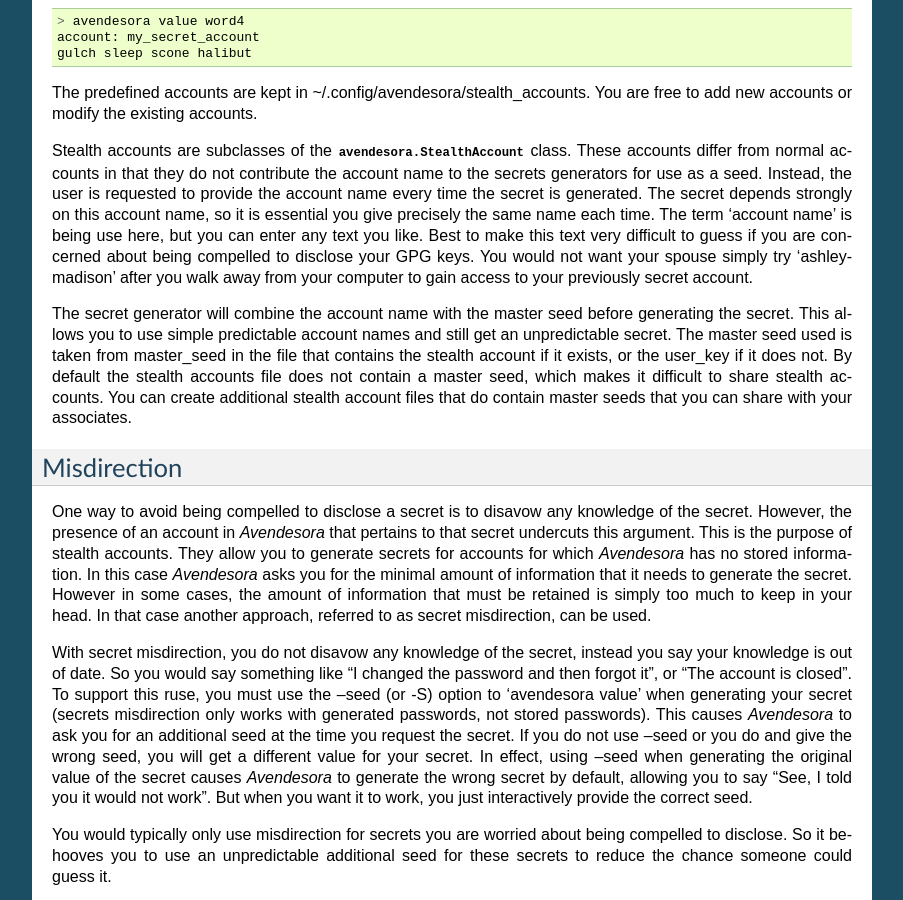
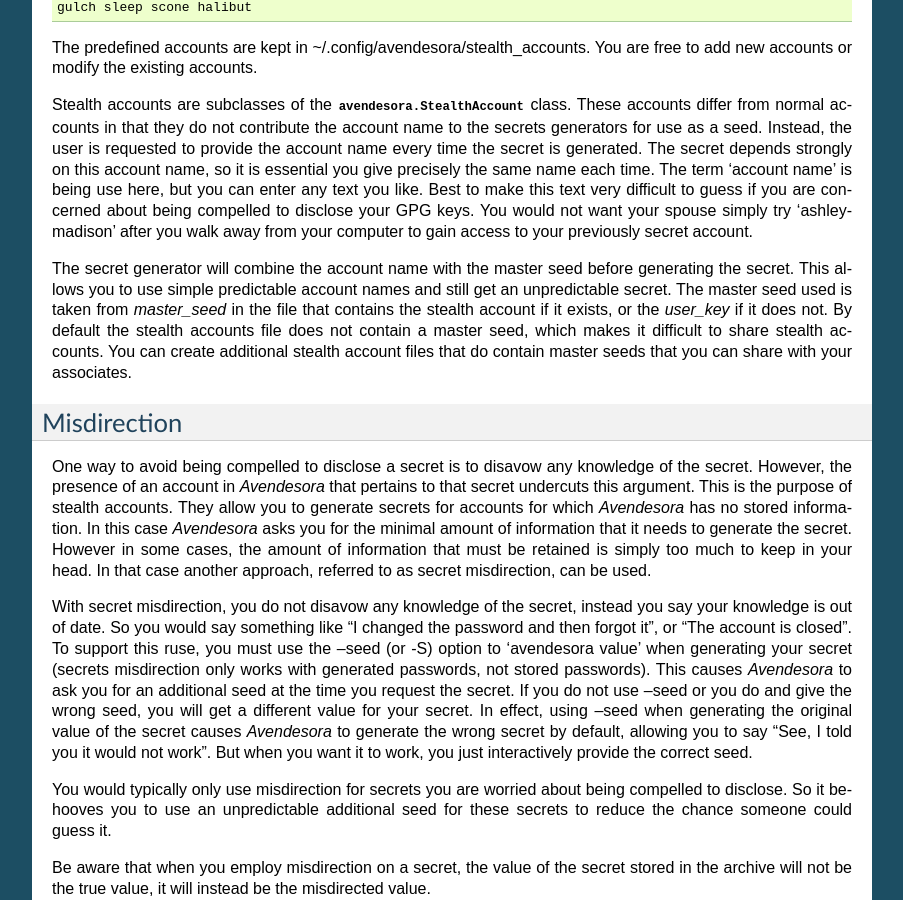
Before and after one commit to KenKundert/avendesora, a Sphinx documentation site: the page built from doc/advanced.rst, in a window 1280 px wide and 900 px high, scrolled down 12628 px. Shown: the whole window, without its empty margins (198-1101 px from the left). Built offline with Sphinx 7.4.7, drawn with Linux system fonts in a browser that asks for light colours; some of the changed text lies outside the part shown.

Commit message:
Tweak the documentation a bit.

```diff
--- a/doc/advanced.rst
+++ b/doc/advanced.rst
@@ -942,8 +938,8 @@ your computer to gain access to your previously secret account.
 The secret generator will combine the account name with the master seed before
 generating the secret. This allows you to use simple predictable account names
 and still get an unpredictable secret.  The master seed used is taken from
-master_seed in the file that contains the stealth account if it exists, or the
-user_key if it does not. By default the stealth accounts file does not contain
+*master_seed* in the file that contains the stealth account if it exists, or the
+*user_key* if it does not. By default the stealth accounts file does not contain
 a master seed, which makes it difficult to share stealth accounts.  You can
 create additional stealth account files that do contain master seeds that you
 can share with your associates.
--- a/doc/installing.rst
+++ b/doc/installing.rst
@@ -160,8 +160,10 @@ hot key.  This runs *Avendesora* without an account name. In this case,
 to use and the script that should be used to produce the required information.
 Generally the script would be to enter the username or email, then tab, then the
 passcode, and finally return, but you can configure the script as you choose.
-This is all done as part of configuring discovery. The method for associating
-*Avendesora* to a particular hot key is dependent on your window manager.
+This is all done as part of configuring discovery.
+
+The method for associating *Avendesora* to a particular hot key is dependent on
+your window manager.
 
 Gnome:
 
--- a/doc/overview.rst
+++ b/doc/overview.rst
@@ -177,7 +177,7 @@ to the TTY so that it can erase any secrets after a minute has elapsed).  In
 this way you can use *Avendesora* within shell scripts (but you should consider
 rewriting you script in Python using the :ref:`Avendesora API <api>`)::
 
-    > pw value -s login 'user="{username}:{passcode}"' | curl -K - https://mywork.com/~x57107048/latest
+    > avendesora value -s login 'user="{username}:{passcode}"' | curl -K - https://mywork.com/~x57107048/latest
 
 In this example, I needed to create a arbitrary string containing the username
 and password, so I combined *Avendesora's* :ref:`script <scripts>` feature with
@@ -362,7 +362,7 @@ simpler names in the account aliases.
 You can specify any information you feel is appropriate. Generally that includes
 the account number and the email you gave when creating the account.
 
-You can give your passcode as password using PasswordRecipe. In this case you
+You can make your passcode a password using PasswordRecipe. In this case you
 give a string that describes the characteristics of the password you want. The
 first value is the length of the password (12 characters), and then number of
 required characters of each type (2 upper case, 2 digits, and 2 symbols). If you
```
Also changed, not shown: other parts of doc/advanced.rst (+5 -9 lines).
